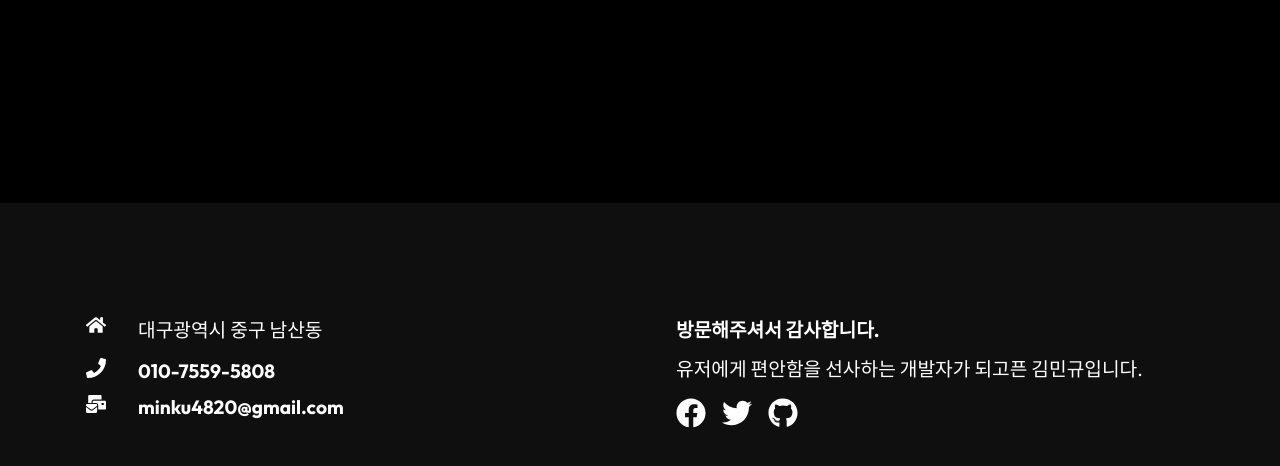
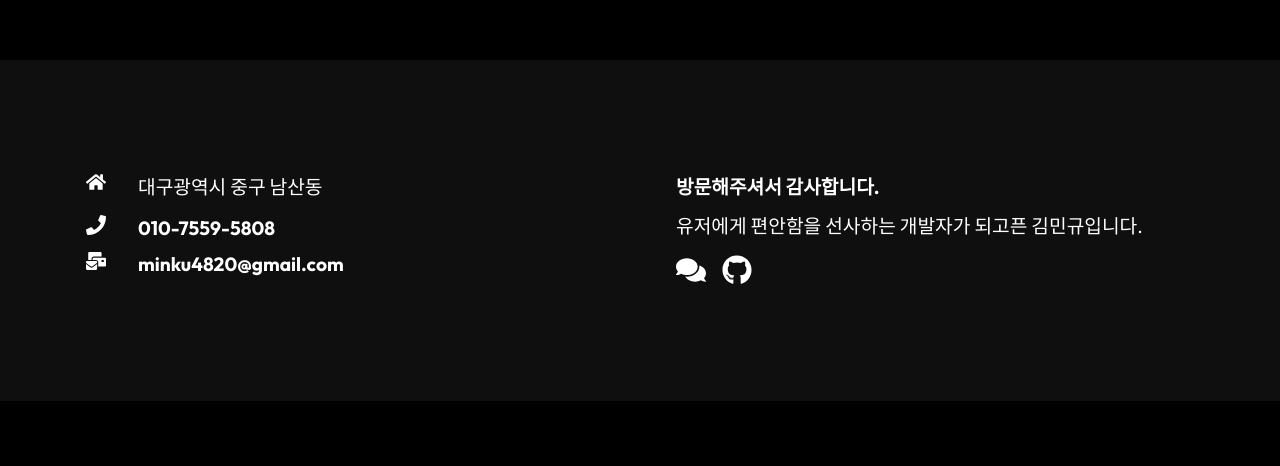
Before and after one commit to kimmingyu0/portfolio, a React (Create React App) app: page /project in a window 1280 px wide. Shown: the part 1620-2086 px from the top of the page. After the commit the page ends 2021 px from the top, so only its background shows below. Built offline with nearby package versions, Linux system fonts and the light colour scheme.

Commit message:
css fix, 프로젝트 수정

```diff
--- a/src/components/Footer.js
+++ b/src/components/Footer.js
@@ -4,14 +4,16 @@ import {
   FaHome,
   FaPhone,
   FaMailBulk,
-  FaFacebook,
+  FaComments,
   FaGithub,
-  FaTwitter,
 } from "react-icons/fa";
 
 const Footer = () => {
   const gitIconHandler = () => {
-    window.location.href="https://github.com/kimmingyu0"
+    window.open("https://github.com/kimmingyu0");
+  }
+  const commentsIconHandler = () => {
+    window.open("https://open.kakao.com/me/kmg97");
   }
   return (
     <div className="footer">
@@ -46,13 +48,10 @@ const Footer = () => {
           <h4>방문해주셔서 감사합니다.</h4>
           <p>유저에게 편안함을 선사하는 개발자가 되고픈 김민규입니다.</p>
           <div className="social">
-            <FaFacebook
+            <FaComments
               size={30}
-              style={{ color: "#fff", marginRight: "1rem" }}
-            />
-            <FaTwitter
-              size={30}
-              style={{ color: "#fff", marginRight: "1rem" }}
+              style={{ color: "#fff", marginRight: "1rem", cursor:"pointer" }}
+              onClick={commentsIconHandler}
             />
             <FaGithub
               size={30}
--- a/src/components/WorkCardStyles.css
+++ b/src/components/WorkCardStyles.css
@@ -4,10 +4,10 @@
 }
 
 .project-container {
-  max-width: 1520px;
+  max-width: 1140px;
   margin: auto;
   display: grid;
-  grid-template-columns: repeat(4, 1fr);
+  grid-template-columns: repeat(3, 1fr);
   grid-gap: 40px;
   padding-bottom: 5rem;
 }
@@ -42,7 +42,7 @@
 .pro-btns .btn{
     padding:0.5rem 1rem;
 }
-@media screen and (max-width: 1460px){
+@media screen and (max-width: 1090px){
   .project-container {
     max-width: 90%;
     grid-template-columns: repeat(2,2fr);
--- a/src/components/WorkCradData.js
+++ b/src/components/WorkCradData.js
@@ -1,6 +1,6 @@
 import pro1 from "../assets/COSVIEW.png";
 import pro2 from "../assets/ChromeApp.png";
-import pro3 from "../assets/MovieRanking.png";
+import pro3 from "../assets/MovieInfo.png";
 import pro4 from "../assets/PortFolio.png";
 const ProjectCardData = [
   {
@@ -14,7 +14,7 @@ const ProjectCardData = [
   {
     imgsrc: pro2,
     title: "ToDo List (개인)",
-    type:"PC , MOBILE",
+    type:"PC, MOBILE",
     text: "바닐라 자바스크립트를 이용한 기본 웹페이지 앱으로 이벤트 처리와 구동 원리에 대한 공부에 큰 도움이 되었습니다.",
     view: "https://kimmingyu0.github.io/ToDoList/",
     source: "https://github.com/kimmingyu0/ToDoList"
@@ -22,7 +22,7 @@ const ProjectCardData = [
   {
     imgsrc: pro3,
     type:"PC, MOBILE",
-    title: "MovieRanking (개인)",
+    title: "MovieInformation (개인)",
     text: "처음 접하는 리액트 프로젝트로 RestAPI를 활용하여 영화 정보를 확인 할 수 있는 웹페이지 입니다. 현재 CSS 수정 작업중입니다.",
     view: "https://kimmingyu0.github.io/MovieRanking/",
     source: "https://github.com/kimmingyu0/MovieRanking/"
```
Also changed, not shown: src/assets/MovieInfo.png (added), src/assets/MovieRanking.png (deleted).
